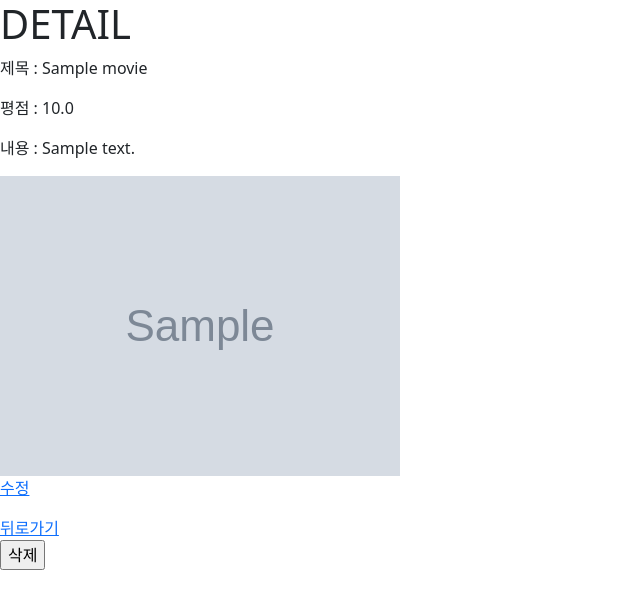
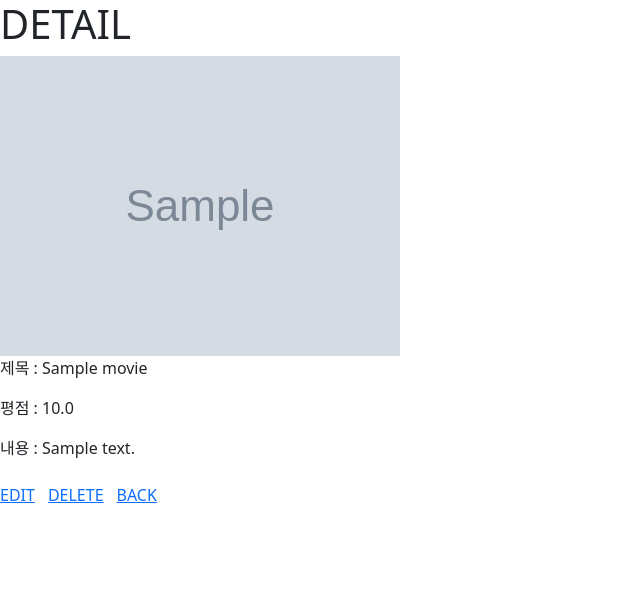
Before and after one commit to holawan/Django_article2, a Django app: page /movies/1 in a window 1280 px wide. Shown: the top 609 px of the page, without its empty margins (0-640 px from the left). Run offline with Django 3.2, Linux system fonts and the light colour scheme; tables that the repository leaves empty hold one stand-in row (values such as "Sample post"); grey boxes marked "Sample" are stand-in pictures; some libraries are stand-ins or nearby versions.

Commit message:
update 에러

```diff
--- a/movies/templates/movies/detail.html
+++ b/movies/templates/movies/detail.html
@@ -2,17 +2,19 @@
 
 {% block content %}
   <h1>DETAIL</h1>
-
+  <img src="{{movie.poster_url}}" alt="{{movie.title}}">
   <p>제목 : {{movie.title}}</p>
   <p>평점 : {{movie.score}}</p>
   <p>내용 : {{movie.description}}</p>
-  <img src="{{movie.poster_url}}" alt="{{movie.title}}">
-  <a href="{% url 'movies:update' movie.pk %}">
-    <p>수정</p>
-  </a>
-  <a href="{% url 'movies:index'%}">뒤로가기</a>
-  <form action="{% url 'movies:delete' movie.pk %}" method="POST">
-    {% csrf_token %}
-    <input type="submit", value="삭제">
-  </form>
+  <div class="d-flex align-items-center">
+    {% comment %} movies:edit를 실행하고 현재 영화의 pk값을 전달한다.  {% endcomment %}
+      <a href="{% url 'movies:update' movie.pk %}">EDIT</a>
+    {% comment %} movies:delete를 실행하고 현재 영화의 pk값을 전달한다.  {% endcomment %}
+    <form action="{% url 'movies:delete' movie.pk %}" method = 'POST'>
+      {% csrf_token %}
+      <button class="btn btn-link">DELETE</button>
+    </form>
+    <a href="{% url 'movies:index' %}">BACK</a>
+  </div>
+
 {% endblock content %}
--- a/movies/templates/movies/update.html
+++ b/movies/templates/movies/update.html
@@ -4,7 +4,7 @@
 {% block content %}
   <h1>UPDATE</h1>
 
-  <form action="{% url 'movies:create' %}" method='POST'>
+  <form action="{% url '' %}" method='POST'>
     {% csrf_token %}
     {{form.as_p}}
     <input type="submit" value="제출하기!">
--- a/movies/urls.py
+++ b/movies/urls.py
@@ -8,6 +8,6 @@ urlpatterns = [
     path('',views.index,name='index'),
     path('create/',views.create,name='create'),
     path('<int:pk>',views.detail,name='detail'),
-    path('<int:pk>/update/',views.update,name='update'),
+    path('<int:pk>/update',views.update,name='update'),
     path('<int:pk>/delete',views.delete,name='delete')
 ]
--- a/movies/views.py
+++ b/movies/views.py
@@ -48,13 +48,13 @@ def update(request,pk) :
         form = MovieForm(request.POST,instance=movie)
 
         if form.is_valid() :
-            form = form.save()
+            movie = form.save()
             return redirect('movies:detail',movie.pk)
     else :
         form = MovieForm(instance=movie)
     context = {
         'movie' : movie,
-        'form':form,
+        'form':form
     }
 
     return render(request, 'movies/update.html',context)
```
